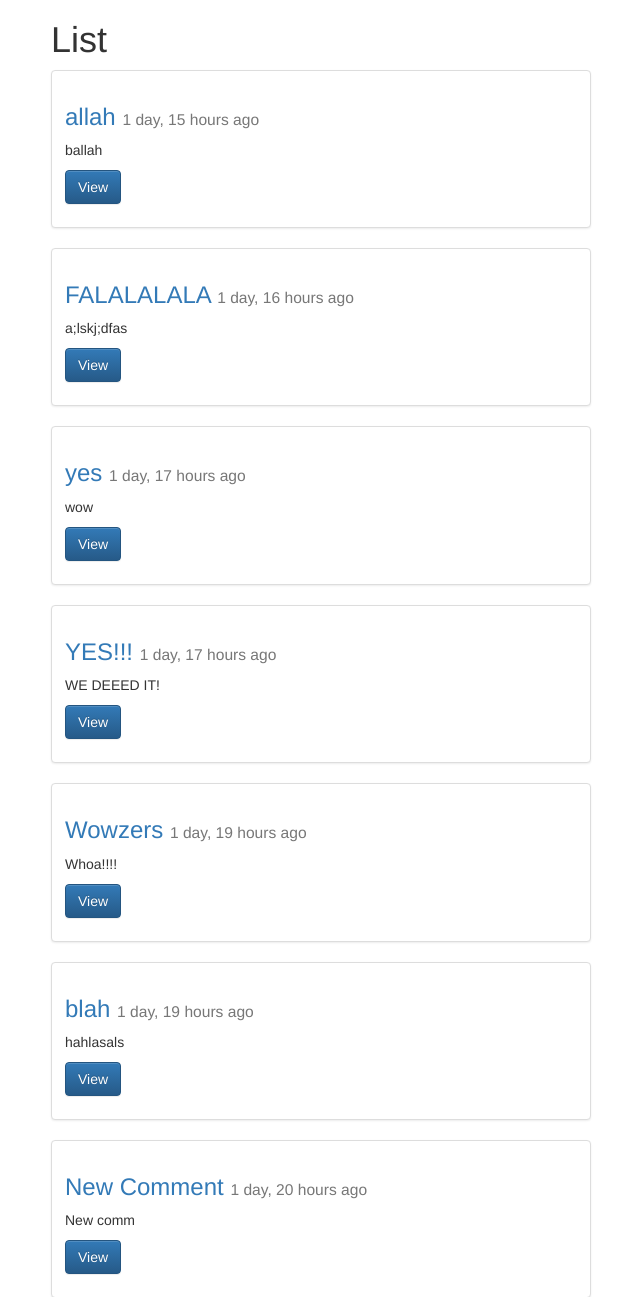
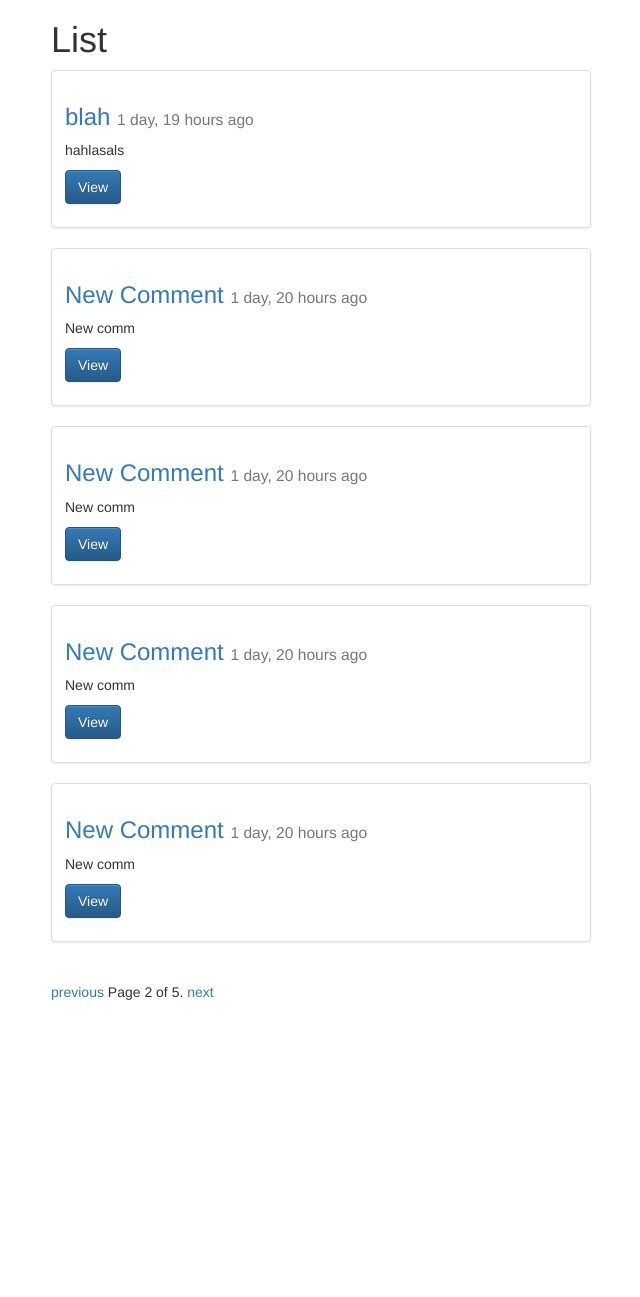
Before and after one commit to dbw1/d_blog_1, a Django app: page /posts/?page=2 in a window 1280 px wide. Shown: the top 1297 px of the page, without its empty margins (129-769 px from the left). After the commit the page ends 1000 px from the top, so only its background shows below. Run offline with Django 3.2, Linux system fonts and the light colour scheme; data comes from the database, SQL or seed files in the repository; some libraries are stand-ins or nearby versions.

Commit message:
Added pagination code from django site: https://docs.djangoproject.com/en/1.9/topics/pagination/
-->added to views.py code from pagination docs
   added page_request_var to make page dynamic
--> added pagination code to post_list.html
    page_request_var added to make search dynamic

```diff
--- a/posts/views.py
+++ b/posts/views.py
@@ -1,4 +1,5 @@
 from django.contrib import messages
+from django.core.paginator import Paginator, EmptyPage, PageNotAnInteger
 from django.http import HttpResponse, HttpResponseRedirect
 from django.shortcuts import render, get_object_or_404, redirect
 
@@ -35,12 +36,30 @@ def posts_detail(request, id): #retrieve
 	return render(request, 'post_detail.html', context)
 
 def posts_list(request): #list items
-	queryset = Post.objects.all() #.order_by("-timestamp")
+	queryset_list = Post.objects.all() #all queries
+	queries_per_page_var = 5
+	paginator = Paginator(queryset_list, queries_per_page_var) # Show 25 contacts per page
+	page_request_var = 'page' #change page search name (see post_list.html)
+	page = request.GET.get(page_request_var)
+	try:
+	    queryset = paginator.page(page) #queries in a given paginator set
+	except PageNotAnInteger:
+	    # If page is not an integer, deliver first page.
+	    queryset = paginator.page(1)
+	except EmptyPage:
+	    # If page is out of range (e.g. 9999), deliver last page of results.
+	    queryset = paginator.page(paginator.num_pages)
+
 	context = {
 		"object_list": queryset,  #add queryset to post list we can see
-		"title": "List"
+		"title": "List",
+		"page_request_var": page_request_var
 	}
+
 	return render(request, 'post_list.html', context)
+
+
+
 
 def posts_update(request, id):
 	instance = get_object_or_404(Post, id = id)
--- a/templates/post_list.html
+++ b/templates/post_list.html
@@ -24,5 +24,25 @@
 	</div>
 	{% endfor %}
 
+
+<div class="pagination">
+    <span class="step-links">
+        {% if object_list.has_previous %}
+            <a href="?{{ page_request_var }}={{ object_list.previous_page_number }}">previous</a>
+        {% endif %}
+
+        <span class="current">
+            Page {{ object_list.number }} of {{ object_list.paginator.num_pages }}.
+        </span>
+
+        {% if object_list.has_next %}
+            <a href="?{{ page_request_var }}={{ object_list.next_page_number }}">next</a>
+        {% endif %}
+    </span>
+</div>
+
+
+
+
 </div>
 {% endblock content %}
```
